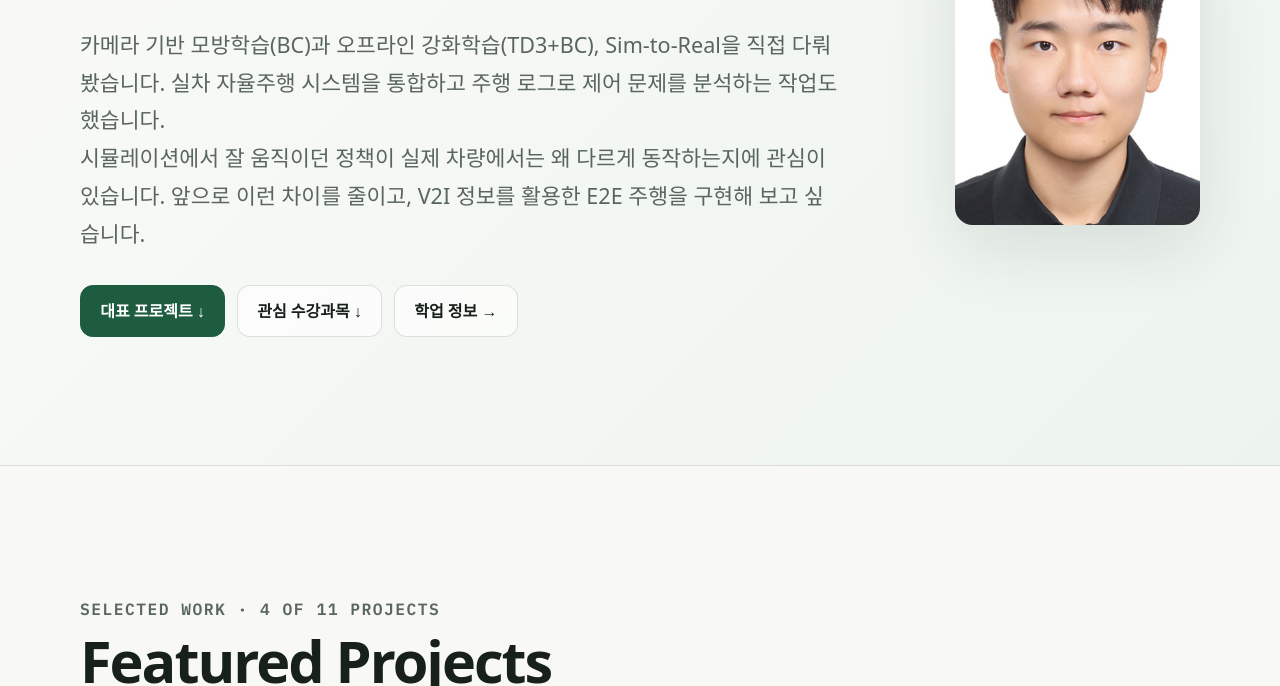
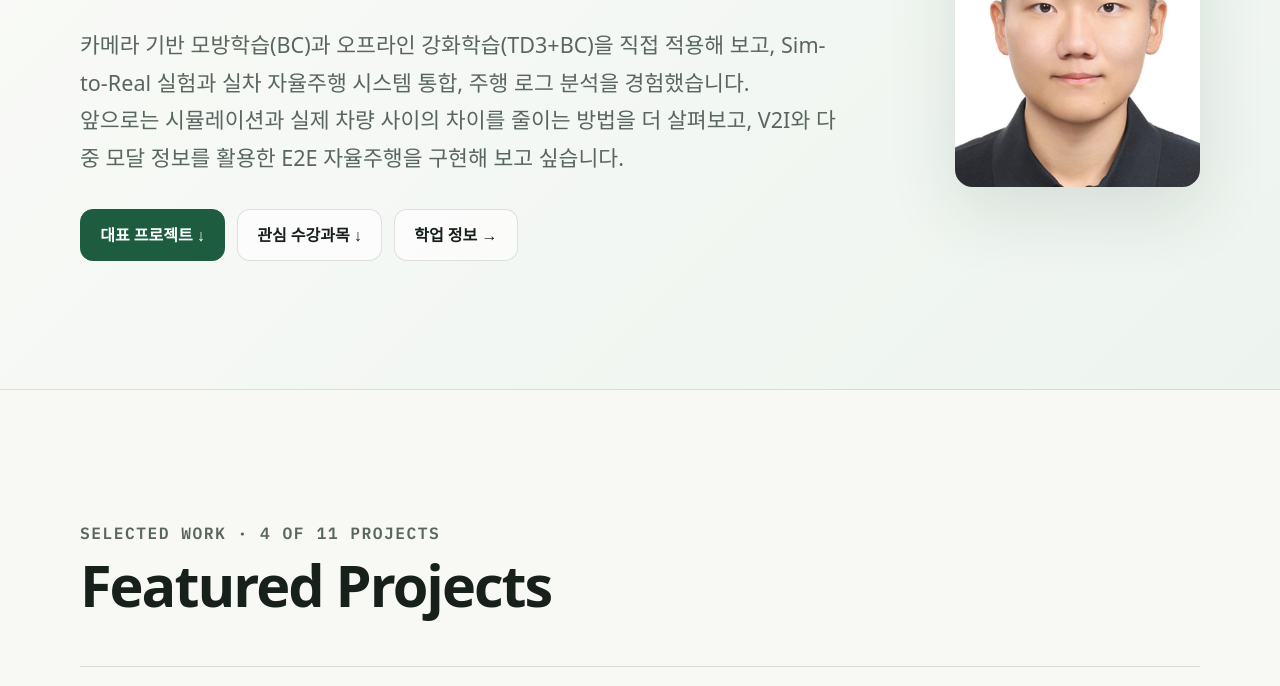
Before and after one commit to yunny22/portfolio, an Astro site: page / in a window 1280 px wide. Shown: the part 414-1100 px from the top of the page. Built offline with nearby package versions, Linux system fonts and the light colour scheme; Astro itself is replaced by a stand-in of ours; a web font is replaced by a local one.

Commit message:
Restore preferred introductory statement to homepage

```diff
--- a/src/pages/index.astro
+++ b/src/pages/index.astro
@@ -14,8 +14,8 @@ const base = import.meta.env.BASE_URL;
         <h1 class="reveal">Taeyun Kim</h1>
         <p class="affiliation reveal">Konkuk University · Smart Vehicle Engineering · 3rd Year</p>
         <p class="hero-intro reveal">
-          카메라 기반 모방학습(BC)과 오프라인 강화학습(TD3+BC), Sim-to-Real을 직접 다뤄봤습니다. 실차 자율주행 시스템을 통합하고 주행 로그로 제어 문제를 분석하는 작업도 했습니다.<br />
-          시뮬레이션에서 잘 움직이던 정책이 실제 차량에서는 왜 다르게 동작하는지에 관심이 있습니다. 앞으로 이런 차이를 줄이고, V2I 정보를 활용한 E2E 주행을 구현해 보고 싶습니다.
+          카메라 기반 모방학습(BC)과 오프라인 강화학습(TD3+BC)을 직접 적용해 보고, Sim-to-Real 실험과 실차 자율주행 시스템 통합, 주행 로그 분석을 경험했습니다.<br />
+          앞으로는 시뮬레이션과 실제 차량 사이의 차이를 줄이는 방법을 더 살펴보고, V2I와 다중 모달 정보를 활용한 E2E 자율주행을 구현해 보고 싶습니다.
         </p>
         <div class="hero-actions reveal">
           <a class="button button--accent" href="#featured-projects">대표 프로젝트 ↓</a>
```
